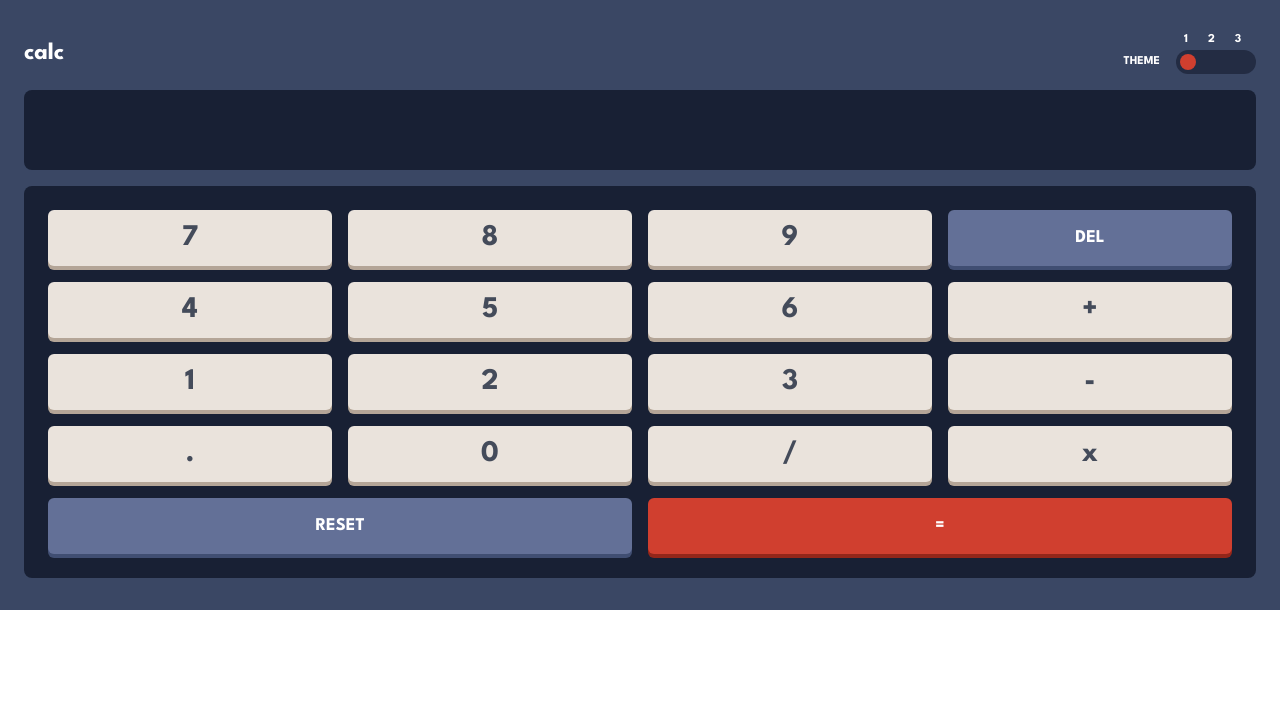
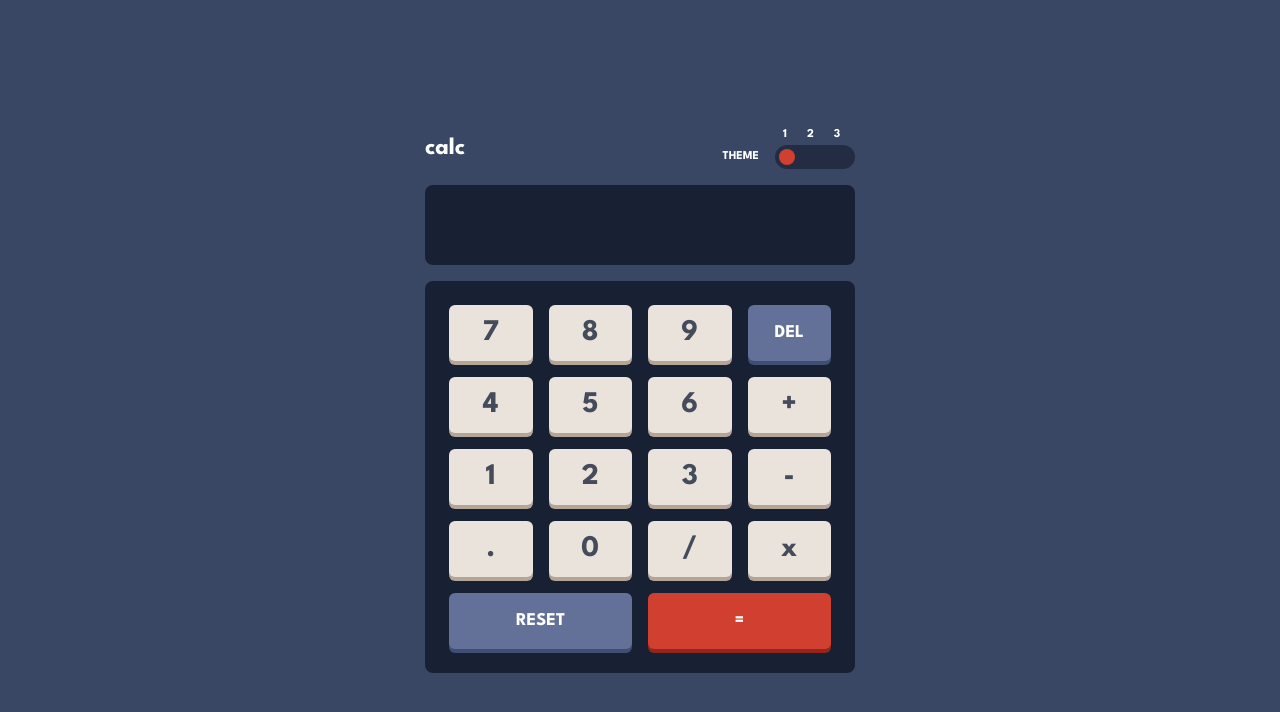
Before and after one commit to Medido1/Calculator-app, a React (Vite) app: page / in a window 1280 px wide. Shown: the top 712 px of the page. Built offline with nearby package versions, Linux system fonts and the light colour scheme.

Commit message:
Adjut code to desktop design

```diff
--- a/src/App.css
+++ b/src/App.css
@@ -59,3 +59,14 @@
 .btn_shadow {
   box-shadow: 0 4px 0 hsl(28, 16%, 65%);
 }
+/* remove spinner from input */
+/* Tailwind-compatible global style */
+input[type="number"]::-webkit-inner-spin-button,
+input[type="number"]::-webkit-outer-spin-button {
+  -webkit-appearance: none;
+  margin: 0;
+}
+
+input[type="number"] {
+  -moz-appearance: textfield;
+}
--- a/src/App.jsx
+++ b/src/App.jsx
@@ -1,9 +1,21 @@
 import './App.css'
 import Calculator from './components/Calculator'
+import { useState } from 'react';
 
 function App() {
+  const [themeIndex, setThemeIndex] = useState(0);
+  const positions = ["left-1", "left-[37%]", "left-[68%]"]; // toggle btn position
+  const themes = ["theme-1", "theme-2", "theme-3"]
+
   return (
-    <Calculator />
+    <div className={`min-h-screen bg-[var(--bg-main)] ${themes[themeIndex]}
+      flex justify-center items-center`}>
+      <Calculator
+        themeIndex = {themeIndex}
+        setThemeIndex = {setThemeIndex}
+        />
+    </div>
+
   )
 }
 
--- a/src/components/Calculator.jsx
+++ b/src/components/Calculator.jsx
@@ -1,8 +1,7 @@
 import { useEffect, useRef, useState } from "react";
 
-function Calculator() {
+function Calculator({themeIndex, setThemeIndex}) {
   const [calcInput, setCalcInput] = useState("");
-  const [themeIndex, setThemeIndex] = useState(0);
   const [startingNew, setStartingNew] = useState(false);
   const [storedValue, setStoredValue] = useState("");
   const [operator, setOperator] = useState("");
@@ -61,8 +60,10 @@ function Calculator() {
 
   function handleInput(btn) {
     if (btn === 0 && calcInput === "0") return; /* prevent multiple leading zeros */
+
     const num1 = parseFloat(storedValue)
     const num2 = parseFloat(calcInput)
+
     if (startingNew && btn !== "=") {
       setCalcInput("");
       setStartingNew(false)
@@ -96,6 +97,7 @@ function Calculator() {
   }
 
   function handleCalculation(sign) {
+    console.log(typeof(sign))
     setStartingNew(true); // to start entering another operand
     setStoredValue(calcInput) // store the first operand
     setOperator(sign)
@@ -111,12 +113,13 @@ function Calculator() {
   }
 
   function handleKeyDown(e, value) { /* prevent from typing certain charcters in display */
-    const isFirchChar = value.length === 0;
+    const isFirstChar = value.length === 0;
     if (
       ["e", "E", "+"].includes(e.key) ||
-      (e.key === "-" && !isFirchChar)
+      (e.key === "-" && !isFirstChar)
     ) {
       e.preventDefault();
+      return
     }
   }
   /* focus on the input when keyboard is used */
@@ -124,11 +127,13 @@ function Calculator() {
   const inputRef = useRef(null)
   useEffect(() => {
     function handleGlobalKeyDown(e) {
-      // Don't override if focused on another input or textarea
-      const active = document.activeElement;
+      const active = document.activeElemetextareant;
       const isInput = active && active.tagName === "INPUT"
       if (!isInput) {
         inputRef.current?.focus();
+      }
+      if (e.key === "*") {
+        handleInput(e.key)
       }
     }
 
@@ -137,7 +142,8 @@ function Calculator() {
   },[])
 
   return (
-    <main className={`font_league px-6 py-8 bg-[var(--bg-main)] ${themes[themeIndex]}`} >
+    <main className={`font_league px-6 py-8 bg-[var(--bg-main)] ${themes[themeIndex]}
+      max-w-[500px]`} >
       <div className="flex justify-between items-center text-[var(--text-header)]">
         <h1 className="text-2xl font-bold">calc</h1>
         <div className="flex gap-4 text-xs">
```
